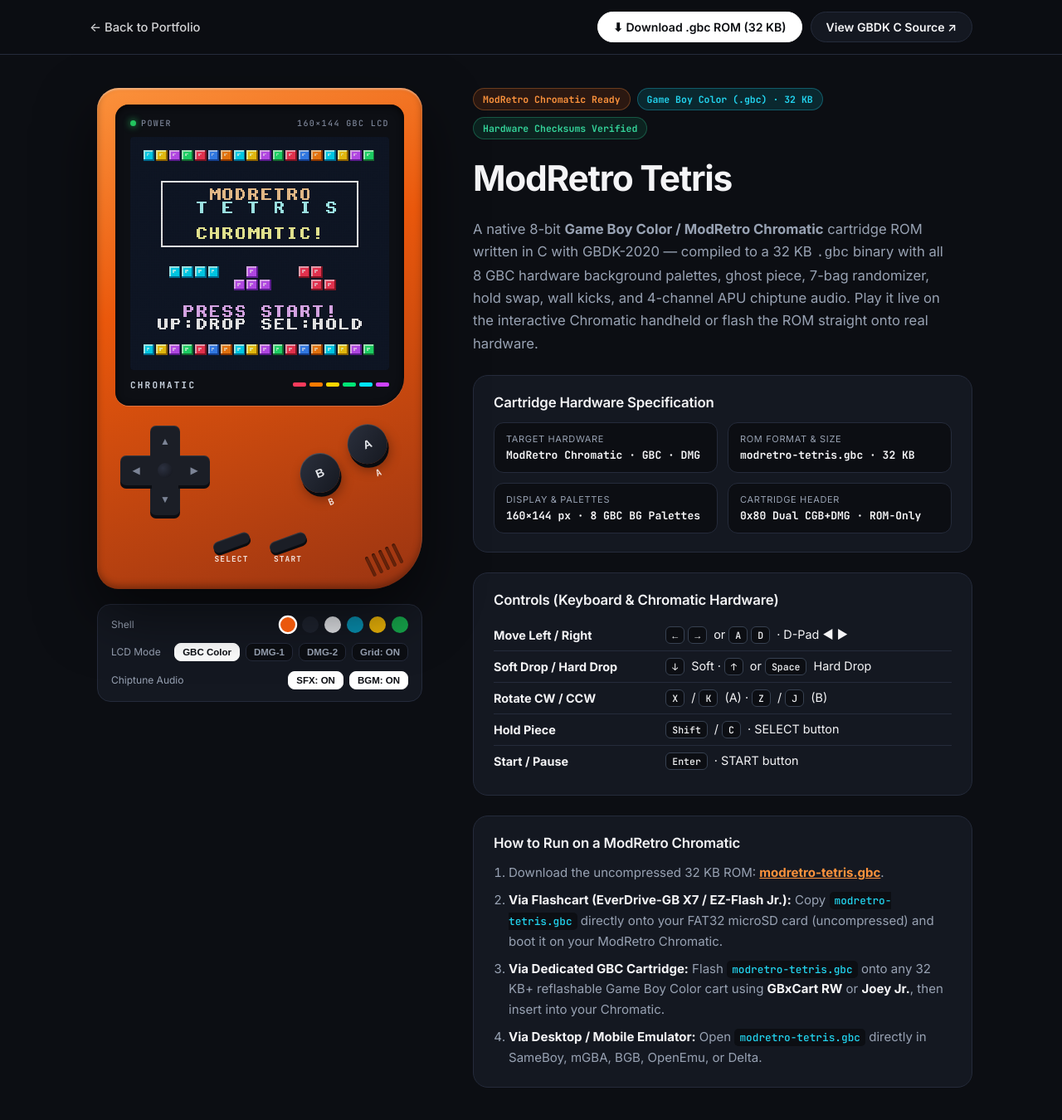
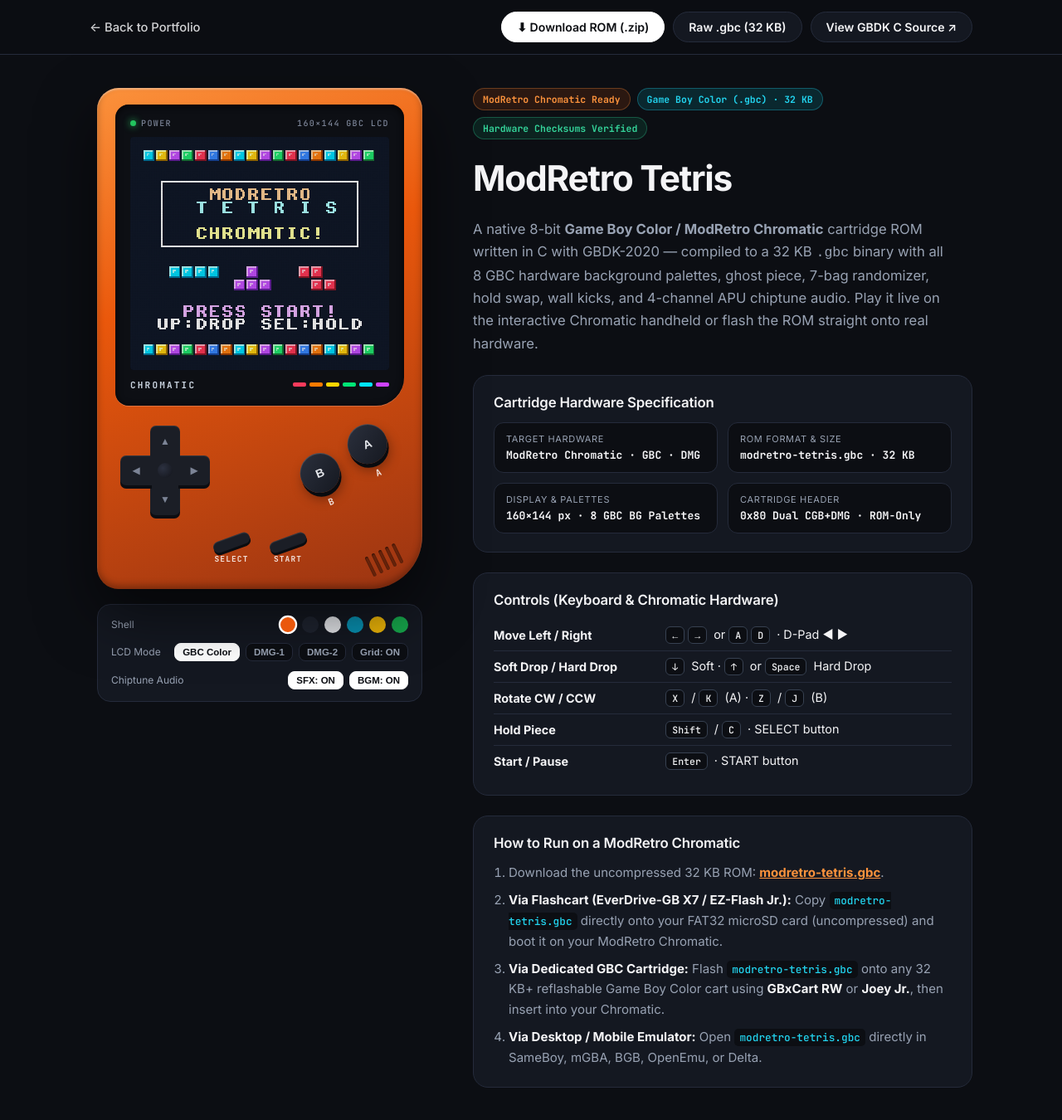
Before and after one commit to tongfangsun-collab/tongfangsun-collab.github.io, a Jekyll site: the page modretro-tetris/index.html, which Jekyll copies as it is, in a window 1280 px wide and 1383 px high. Shown: the top 1350 px of the window at 83% size. Built offline with Jekyll 4.4.1, drawn with Linux system fonts in a browser that asks for light colours.

Commit message:
Add ModRetro Tetris ROM zip package and download buttons

```diff
--- a/index.html
+++ b/index.html
@@ -18,7 +18,8 @@ title: Portfolio — UX & AI Interaction Designer
       </p>
       <div class="project-cta-group">
         <a href="{{ '/modretro-tetris/' | relative_url }}" class="btn-pill-black" id="try-modretro-tetris-btn">Play on Chromatic</a>
-        <a href="{{ '/modretro-tetris/rom/modretro-tetris.gbc' | relative_url }}" download="modretro-tetris.gbc" class="btn-pill-outline" id="download-modretro-rom-btn">Download .gbc ROM (32 KB)</a>
+        <a href="{{ '/modretro-tetris/rom/modretro-tetris-rom.zip' | relative_url }}" download="modretro-tetris-rom.zip" class="btn-pill-outline" id="download-modretro-zip-btn">Download ROM (.zip)</a>
+        <a href="{{ '/modretro-tetris/rom/modretro-tetris.gbc' | relative_url }}" download="modretro-tetris.gbc" class="btn-pill-outline" id="download-modretro-rom-btn">Raw .gbc (32 KB)</a>
       </div>
       <p class="project-helper-note">Hardware-verified 32 KB CGB+DMG ROM · Ready for ModRetro Chromatic flashcarts &amp; GBC emulators.</p>
     </div>
--- a/modretro-tetris/index.html
+++ b/modretro-tetris/index.html
@@ -550,8 +550,11 @@
     <div class="top-bar-inner">
       <a href="../" class="back-link">← Back to Portfolio</a>
       <div class="top-actions">
-        <a href="./rom/modretro-tetris.gbc" download="modretro-tetris.gbc" class="pill-btn primary">
-          ⬇ Download .gbc ROM (32 KB)
+        <a href="./rom/modretro-tetris-rom.zip" download="modretro-tetris-rom.zip" class="pill-btn primary">
+          ⬇ Download ROM (.zip)
+        </a>
+        <a href="./rom/modretro-tetris.gbc" download="modretro-tetris.gbc" class="pill-btn">
+          Raw .gbc (32 KB)
         </a>
         <a href="./src/main.c" target="_blank" rel="noopener noreferrer" class="pill-btn">
           View GBDK C Source ↗
```
Also changed, not shown: 1 other file.
